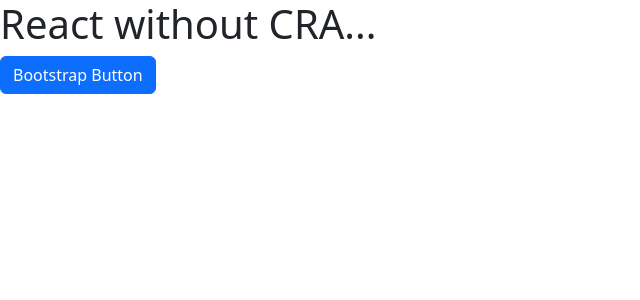
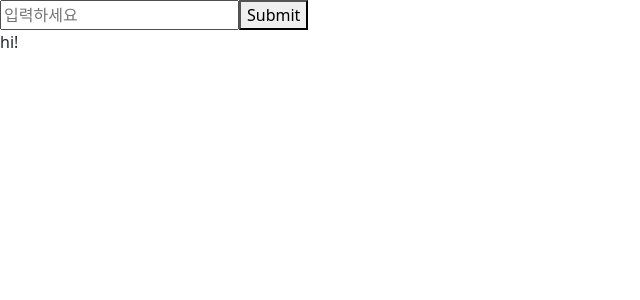
Before and after one commit to Jinwook94/bootme, a React app in the folder admin/: page /courseCard in a window 1280 px wide. Shown: the top 300 px of the page, without its empty margins (0-640 px from the left). Built offline with nearby package versions, Linux system fonts and the light colour scheme.

Commit message:
feat: 메인페이지 임시 구현

```diff
--- a/admin/src/App.tsx
+++ b/admin/src/App.tsx
@@ -1,11 +1,37 @@
-import React from "react";
-import {Button} from "react-bootstrap";
+import React, {useState} from "react";
+import {Link, Routes, Route, useNavigate} from 'react-router-dom';
+// @ts-ignore
+import Modal from 'react-modal';
+import {PASSWORD} from "./constants/password";
+import AdminCourseCardPage from "./pages/AdminCourseCardPage";
 
-const App = () => (
-    <>
-        <h1>React without CRA...</h1>
-        <Button> Bootstrap Button </Button>
-    </>
-);
+const App = () => {
+    const [password, setPassword] = useState()
+    const navigate = useNavigate();
+
+    const handleSubmit = (event: { preventDefault: () => void; }) => {
+        event.preventDefault();
+        if (password == PASSWORD) {
+            navigate('/courseCard');
+        }
+    };
+
+    const onChange = (e: any) => {
+        setPassword(e.target.value);
+    };
+
+    return (
+        <>
+            <form onSubmit={handleSubmit}>
+                <input type={"text"} placeholder={"입력하세요"} onChange={onChange} value={password}/>
+                <button type="submit">Submit</button>
+            </form>
+
+            <Routes>
+                <Route path="/courseCard" element={<AdminCourseCardPage />} />
+            </Routes>
+        </>
+    )
+}
 
 export default App;
--- /dev/null
+++ b/admin/src/constants/password.ts
@@ -0,0 +1 @@
+export const PASSWORD = '19940829'
--- a/admin/src/index.tsx
+++ b/admin/src/index.tsx
@@ -1,8 +1,13 @@
 import React from "react";
 import ReactDOM from "react-dom";
 import 'bootstrap/dist/css/bootstrap.min.css';
+import { BrowserRouter } from 'react-router-dom';
 import App from "./App";
 
 const rootElement = document.getElementById("root");
 
-ReactDOM.render(<App />, rootElement);
+ReactDOM.render(
+    <BrowserRouter>
+        <App />
+    </BrowserRouter>
+    , rootElement);
--- /dev/null
+++ b/admin/src/pages/AdminCourseCardPage/index.tsx
@@ -0,0 +1,10 @@
+
+
+const AdminCourseCardPage = () => {
+    return (
+       <>
+           hi!
+       </>
+    );
+};
+export default AdminCourseCardPage;
```
Also changed, not shown: admin/package.json (+5 -3 lines).
